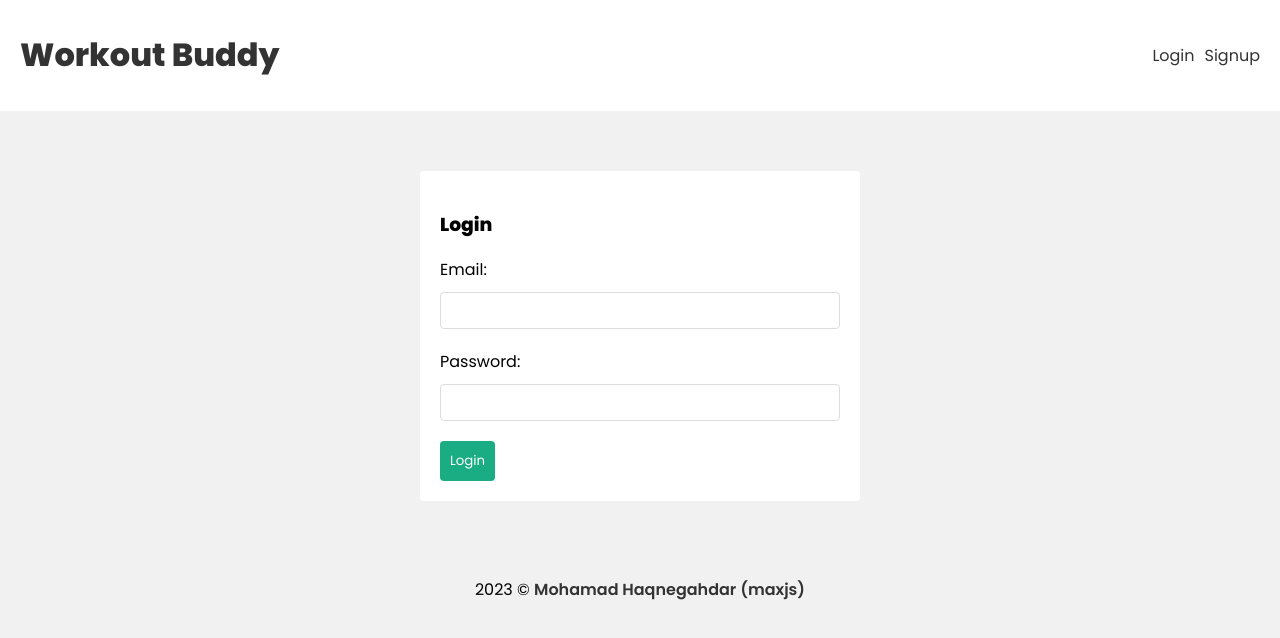
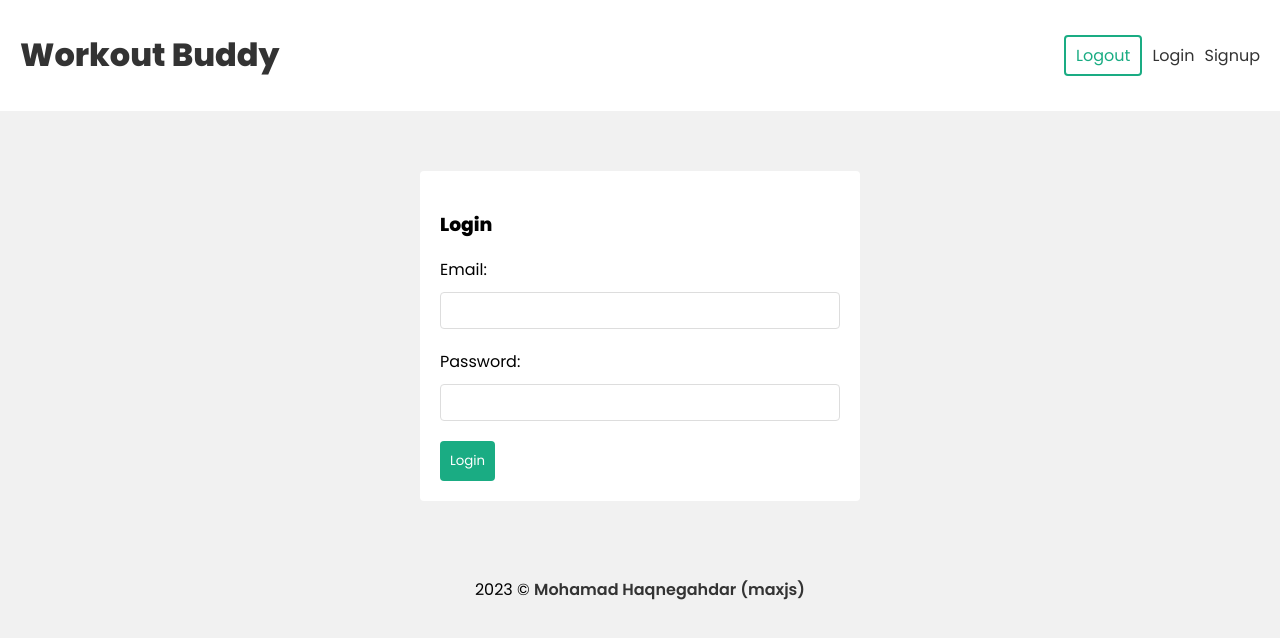
Before and after one commit to mhaqnegahdar/my-workout-mern, a React (Vite) app in the folder frontend/: page /login in a window 1280 px wide. Shown: the top 638 px of the page. Built offline with nearby package versions, Linux system fonts and the light colour scheme.

Commit message:
useLogout: (#12)
- added logout hook
- added logout button
- added logout functionality
- updated README.md

```diff
--- a/frontend/src/components/NavBar.jsx
+++ b/frontend/src/components/NavBar.jsx
@@ -1,13 +1,18 @@
 import { NavLink } from "react-router-dom";
+import { useLogout } from "./../hooks/useLogout";
 
 const NavBar = () => {
+  const { logout } = useLogout();
+
   return (
     <header>
       <div className="container">
         <NavLink to="/">
           <h1>Workout Buddy</h1>
         </NavLink>
+
         <nav>
+          <button onClick={() => logout()}>Logout</button>
           <NavLink to="/login">Login</NavLink>
           <NavLink to="/signup">Signup</NavLink>
         </nav>
--- /dev/null
+++ b/frontend/src/hooks/useLogout.js
@@ -0,0 +1,16 @@
+import { removeLocalStorage } from "../utils/localstorage";
+import { useAuthContext } from "./useAuthContext";
+
+export const useLogout = () => {
+  const { dispatch } = useAuthContext();
+
+  const logout = () => {
+    // remove user from local storage
+    removeLocalStorage("user");
+
+    // dispatch Logout action
+    dispatch({ type: "LOGOUT" });
+  };
+
+  return { logout };
+};
--- a/frontend/src/index.css
+++ b/frontend/src/index.css
@@ -145,6 +145,17 @@ nav a {
   margin-left: 10px;
 }
 
+nav button {
+  background: #fff;
+  color: var(--primary);
+  border: 2px solid var(--primary);
+  padding: 6px 10px;
+  border-radius: 4px;
+  font-family: "Poppins";
+  cursor: pointer;
+  font-size: 1em;
+}
+
 /* auth forms */
 form.signup,
 form.login {
--- a/frontend/src/utils/localstorage.js
+++ b/frontend/src/utils/localstorage.js
@@ -10,3 +10,7 @@ export const getLocalStorage = (name) => {
     return [];
   }
 };
+
+export const removeLocalStorage = (name) => {
+  localStorage.removeItem(name);
+};
```
Also changed, not shown: 1 other file (tests, documents, lock files or other folders).
